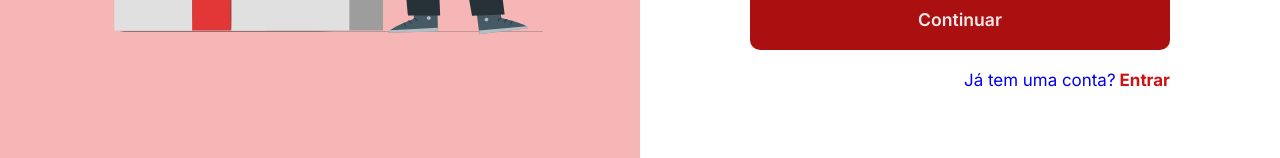
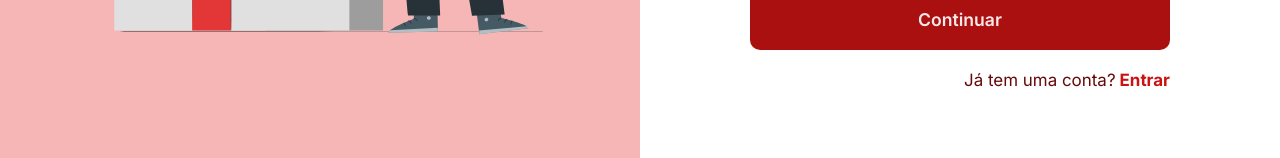
Before and after one commit to fabrica-bayarea/prontuario-front, a Next.js app: page /auth/signUpUser in a window 1280 px wide. Shown: the part 639-797 px from the top of the page. Built offline with nearby package versions, Linux system fonts and the light colour scheme.

Commit message:
fix: corrigindo redirecionamento após cadastro do usuario

```diff
--- a/src/app/(login)/auth/signUpUser/page.tsx
+++ b/src/app/(login)/auth/signUpUser/page.tsx
@@ -6,6 +6,7 @@ import {MultiStepForm} from "../../../../hooks/stepForm/multStepForm"
 import UserForm from "../../../../components/formMultSteps/userForm";
 import AddressForm from "@/components/formMultSteps/addressForm";
 import { FormProvider, useForm } from 'react-hook-form';
+import { useRouter } from "next/navigation";
 
 
 type FormData = {
@@ -33,6 +34,7 @@ const INITIAL_DATA: FormData = {
 }
 
 export default function SignUpUser() {
+  const router = useRouter();
 
   const methods = useForm<FormData>();
   const { handleSubmit } = methods;
@@ -51,11 +53,10 @@ export default function SignUpUser() {
   ])
 
   const onSubmit = (formData: FormData) => {
-    console.log("teste")
     if (currentStepIndex < steps.length - 1) {
       next();
     } else {
-      alert("Dados do formulário submetidos!");
+      router.push('/auth/signin/usuario');
     }
   };
 
@@ -101,7 +102,7 @@ export default function SignUpUser() {
             <button type = "submit" className={style.buttonContinuar}>
               {isLastStep ? "Finalizar" : "Continuar"}
             </button>
-            <a href = "/auth/signin/usuario">
+            <a className ={style.buttonJaTemConta} href = "/auth/signin/usuario">
               Já tem uma conta?<strong> Entrar</strong>
             </a>
           </div>
--- a/src/app/(login)/auth/signUpUser/style.module.css
+++ b/src/app/(login)/auth/signUpUser/style.module.css
@@ -95,6 +95,11 @@
     font-weight: 400;
     font-size: 1.06rem;
     margin-top: 40px;
+}
+
+.buttonJaTemConta{
+    text-decoration: none;
+    color:var(--pink-900);
 }
 
 .buttonContinuar{
```
Also changed, not shown: public/illustração_Recepção.svg (added).
